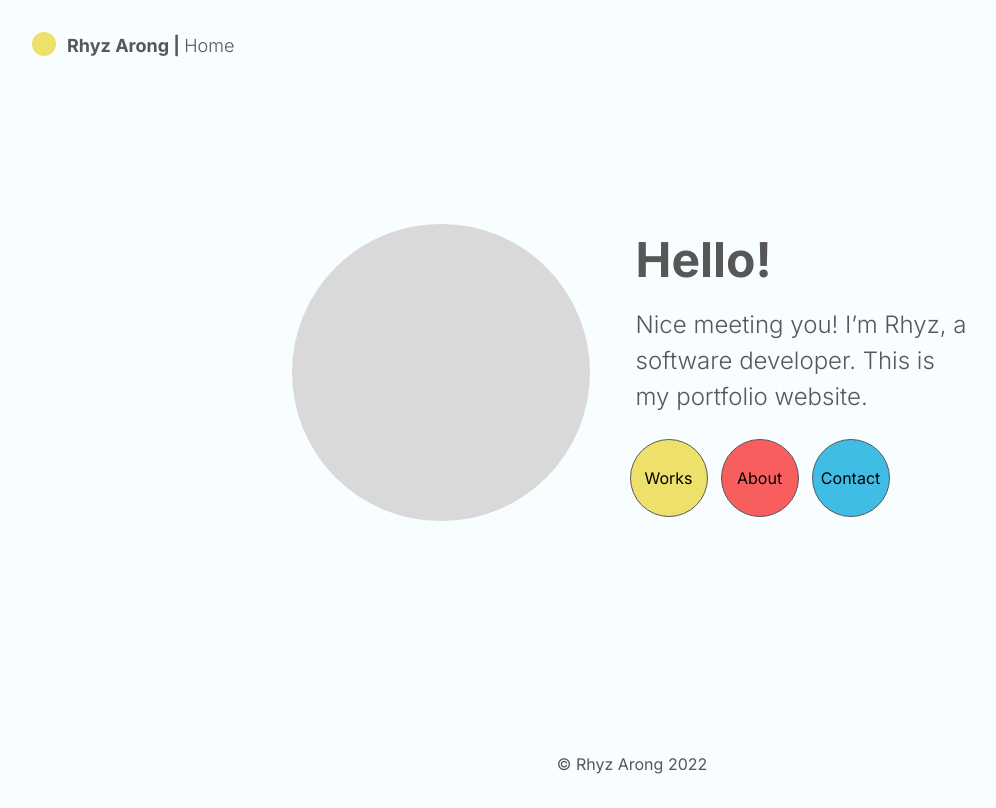
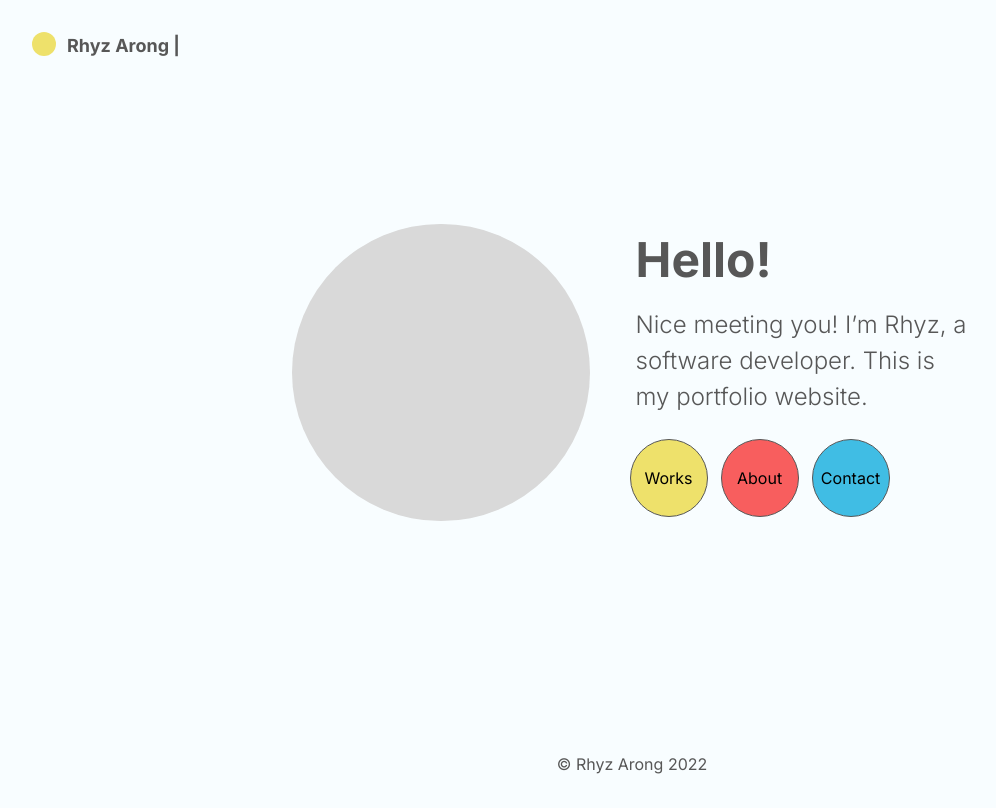
Before and after one commit to zhyrzh/portfolio-v2, a Next.js app: page / in a window 1280 px wide. Shown: the whole page, without its empty margins (8-1004 px from the left). Built offline with nearby package versions, Linux system fonts and the light colour scheme.

Commit message:
implemented layout component

```diff
--- a/pages/_app.tsx
+++ b/pages/_app.tsx
@@ -1,29 +1,12 @@
 import "../styles/index.scss";
 import type { AppProps } from "next/app";
-import { useRouter } from "next/router";
-import { useEffect, useState } from "react";
+import Layout from "../components/layout";
 
 function MyApp({ Component, pageProps }: AppProps) {
-  const router = useRouter();
-  const [isLoading, setIsLoading] = useState(false);
-  useEffect(() => {
-    const loadingHandler = () => {
-      setIsLoading((prevState) => !prevState);
-    };
-    router.events.on("routeChangeStart", loadingHandler);
-
-    router.events.on("routeChangeComplete", loadingHandler);
-    return () => {
-      router.events.off("routeChangeStart", loadingHandler);
-
-      router.events.off("routeChangeComplete", loadingHandler);
-    };
-  }, [router]);
-
   return (
-    <div className="main-container">
+    <Layout>
       <Component {...pageProps} />
-    </div>
+    </Layout>
   );
 }
 
--- a/pages/index.tsx
+++ b/pages/index.tsx
@@ -6,12 +6,6 @@ const Home: NextPage = () => {
   return (
     <>
       <CustomHead pageTitle="About" />
-      <header className="header">
-        <div className="header__circle"></div>
-        <h3 className="header__title">
-          Rhyz Arong | <span className="header__sub-title">Home</span>
-        </h3>
-      </header>
       <section className="home">
         <div className="home__hero"></div>
         <div className="home__content">
@@ -33,11 +27,6 @@ const Home: NextPage = () => {
           </nav>
         </div>
       </section>
-      <footer className="footer">
-        <h3 className="footer__text">
-          <span>&copy;</span> Rhyz Arong 2022
-        </h3>
-      </footer>
     </>
   );
 };
--- a/styles/components/_header.scss
+++ b/styles/components/_header.scss
@@ -22,6 +22,7 @@
   }
   &__sub-title {
     font-weight: $fw-light;
+    text-transform: capitalize;
     @media (max-width: 50em) {
       font-size: $fs-100;
     }
```
Also changed, not shown: pages/about/index.tsx (+0 -11 lines).
